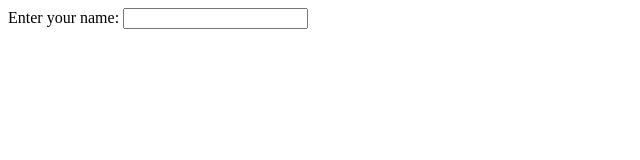
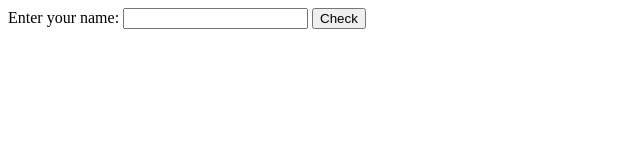
Before and after one commit to acciojob/capitalise-name-Rahil399, a website: page main.html in a window 1280 px wide. Shown: the whole page, without its empty margins (0-640 px from the left). Drawn offline with Linux system fonts and the light colour scheme.

Commit message:
created a submission

```diff
--- a/main.html
+++ b/main.html
@@ -4,6 +4,7 @@
   </head>
   <body>
     Enter your name: <input type="text" id="fname">
+	<button id="checkButton" onclick="convertToUpperAndAlert()">Check</button>
 
 	<script type="text/javascript" src="./script.js">
 	</script>
--- a/script.js
+++ b/script.js
@@ -1 +1,4 @@
-//your JS code here. If required.
+function convertToUpperAndAlert() {
+  const input = document.querySelector("#fname").value;
+  alert(input.toUpperCase());
+}
```
